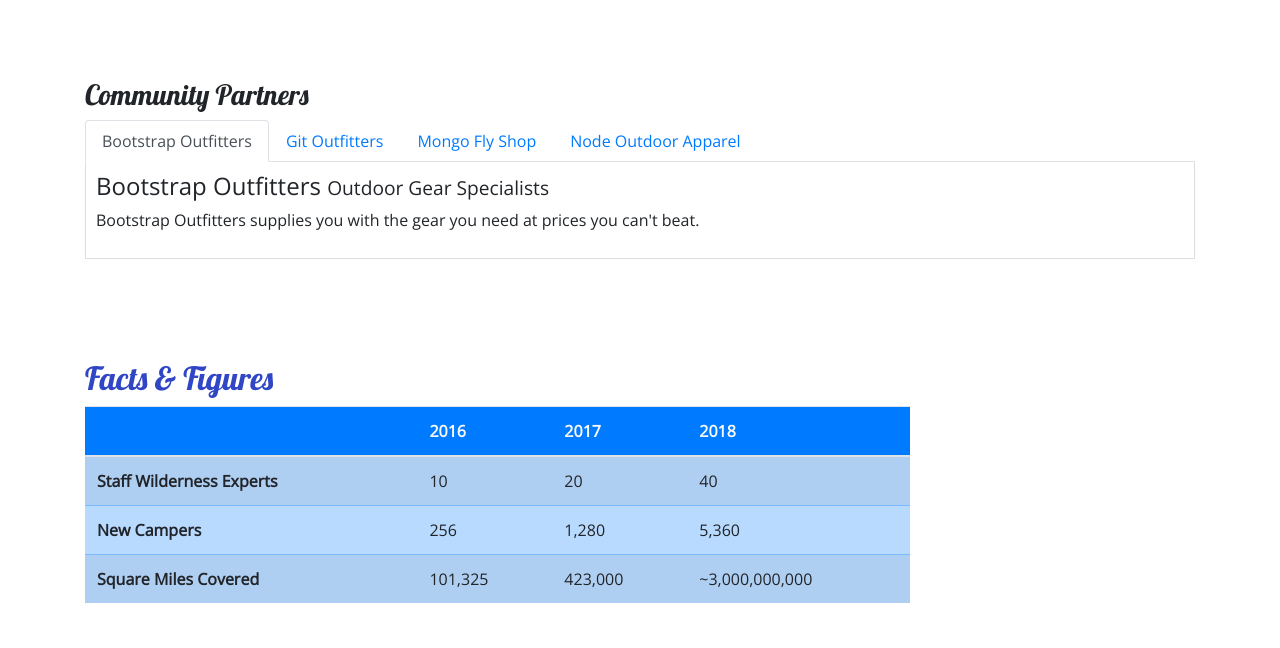
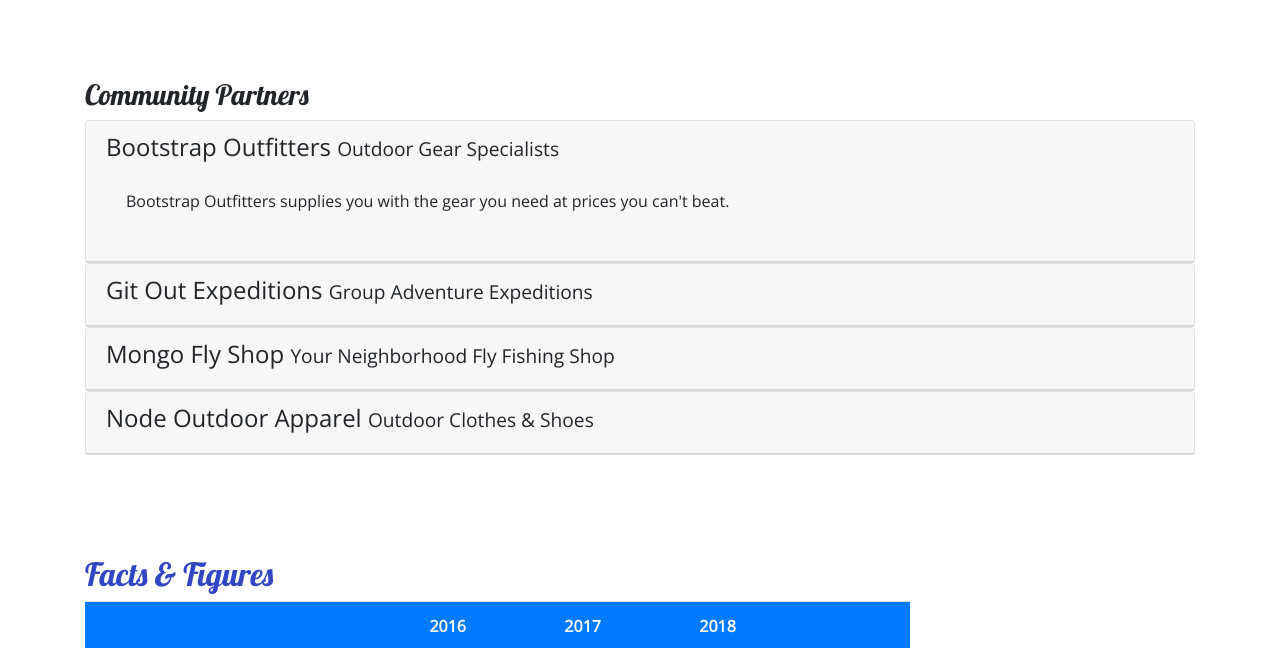
Before and after one commit to susieque/nucampsite, a website: page aboutus.html in a window 1280 px wide. Shown: the part 800-1448 px from the top of the page. Drawn offline with nearby package versions, Linux system fonts and the light colour scheme.

Commit message:
Accordion finished

```diff
--- a/aboutus.html
+++ b/aboutus.html
@@ -105,31 +105,66 @@
         <div class="row row-content">
             <div class="col">
                 <h3>Community Partners</h3>
-                <ul class="nav nav-tabs">
-                    <!--the one with the active tab will be the default tab that's open when you open browser-->
-                    <li class="nav-item"><a class="nav-link active" href="#bootstrap" role="tab" data-toggle="tab">Bootstrap Outfitters</a></li>
-                    <li class="nav-item"><a class="nav-link" href="#git" role="tab" data-toggle="tab">Git Outfitters</a></li>
-                    <li class="nav-item"><a class="nav-link" href="#mongo" role="tab" data-toggle="tab">Mongo Fly Shop</a></li>
-                    <li class="nav-item"><a class="nav-link" href="#node" role="tab" data-toggle="tab">Node Outdoor Apparel</a></li>
-                </ul>
-                <!--Now the actual content that will be in the tabs. Community partners & discription-->
-                <!--fade gives the fade effect when you click each tab-->
-                <div class="tab-content">
-                    <div role="tabpanel" class="tab-pane fade show active" id="bootstrap">
-                        <h4>Bootstrap Outfitters <small>Outdoor Gear Specialists</small></h4>
-                        <p class="d-none d-sm-block">Bootstrap Outfitters supplies you with the gear you need at prices you can't beat.</p>
+<!--Creating Accordions-in each card is a tab with a class of header-->
+<!--Inside each header add anchor around the text with a couple html data attributes-->
+<!--Add a class="collapsed" in the beginning of the anchor for all but the 1st card.-->
+<!--Each card gets a card-body div that surround desciption paragraph-->
+                <div id="accordion">
+                    <div class="card">
+                        <div role="tab" class="card-header">
+                            <h4>
+                                <a data-toggle="collapse" data-target="#bootstrap">
+                                    Bootstrap Outfitters <small>Outdoor Gear Specialists</small>
+                                </a>
+                            </h4>
+                            <div class="collapse show" id="bootstrap" data-parent="#accordion">
+                                <div class="card-body">
+                                    <p class="d-none d-sm-block">Bootstrap Outfitters supplies you with the gear you need at prices you can't beat.</p>
+                                </div>
+                            </div>
+                        </div>
                     </div>
-                    <div role="tabpanel" class="tab-pane fade" id="git">
-                        <h4>Git Out Expeditions <small>Group Adventure Expeditions</small></h4>
-                        <p class="d-none d-sm-block">Join Git Out Expeditions to explore new horizons with a group of other adventurers!</p>
+                    <div class="card">
+                        <div role="tab" class="card-header">
+                            <h4>
+                                <a class="collapsed" data-toggle="collapse" data-target="#git">
+                                    Git Out Expeditions <small>Group Adventure Expeditions</small>
+                                </a>
+                            </h4>
+                            <div class="collapse" id="git" data-parent="#accordion">
+                                <div class="card-body">
+                                    <p class="d-none d-sm-block">Join Git Out Expeditions to explore new horizons with a group of other adventurers!</p>
+                                </div>
+                            </div>
+                        </div>
                     </div>
-                    <div role="tabpanel" class="tab-pane fade" id="mongo">
-                        <h4>Mongo Fly Shop <small>Your Neighborhood Fly Fishing Shop</small></h4>
-                        <p class="d-none d-sm-block">Need a new fishing pole, a tacklebox, or flies of all kinds? Stop by Mongo Fly Shop.</p>
+                    <div class="card">
+                        <div role="tab" class="card-header">
+                            <h4>
+                                <a class="collapsed" data-toggle="collapse" data-target="#mongo">
+                                    Mongo Fly Shop <small>Your Neighborhood Fly Fishing Shop</small>
+                                </a>
+                            </h4>
+                            <div class="collapse" id="mongo" data-parent="#accordion">
+                                <div class="card-body">
+                                    <p class="d-none d-sm-block">Need a new fishing pole, a tacklebox, or flies of all kinds? Stop by Mongo Fly Shop.</p>
+                                </div>
+                            </div>
+                        </div>
                     </div>
-                    <div role="tabpanel" class="tab-pane fade" id="node">
-                        <h4>Node Outdoor Apparel <small>Outdoor Clothes & Shoes</small></h4>
-                        <p class="d-none d-sm-block">From polar fleeces to swimsuits, hiking boots to waders, a visit to Node will be sure to get you covered.</p>
+                    <div class="card">
+                        <div role="tab" class="card-header">
+                            <h4>
+                                <a class="collapsed" data-toggle="collapse" data-target="#node">
+                                    Node Outdoor Apparel <small>Outdoor Clothes & Shoes</small>
+                                </a>
+                            </h4>
+                            <div class="collapse" id="node" data-parent="#accordion">
+                                <div class="card-body">
+                                    <p class="d-none d-sm-block">From polar fleeces to swimsuits, hiking boots to waders, a visit to Node will be sure to get you covered.</p>
+                                </div>
+                            </div>
+                        </div>
                     </div>
                 </div>
             </div>
```
Also changed, not shown: index.html (+1 -0 lines).
